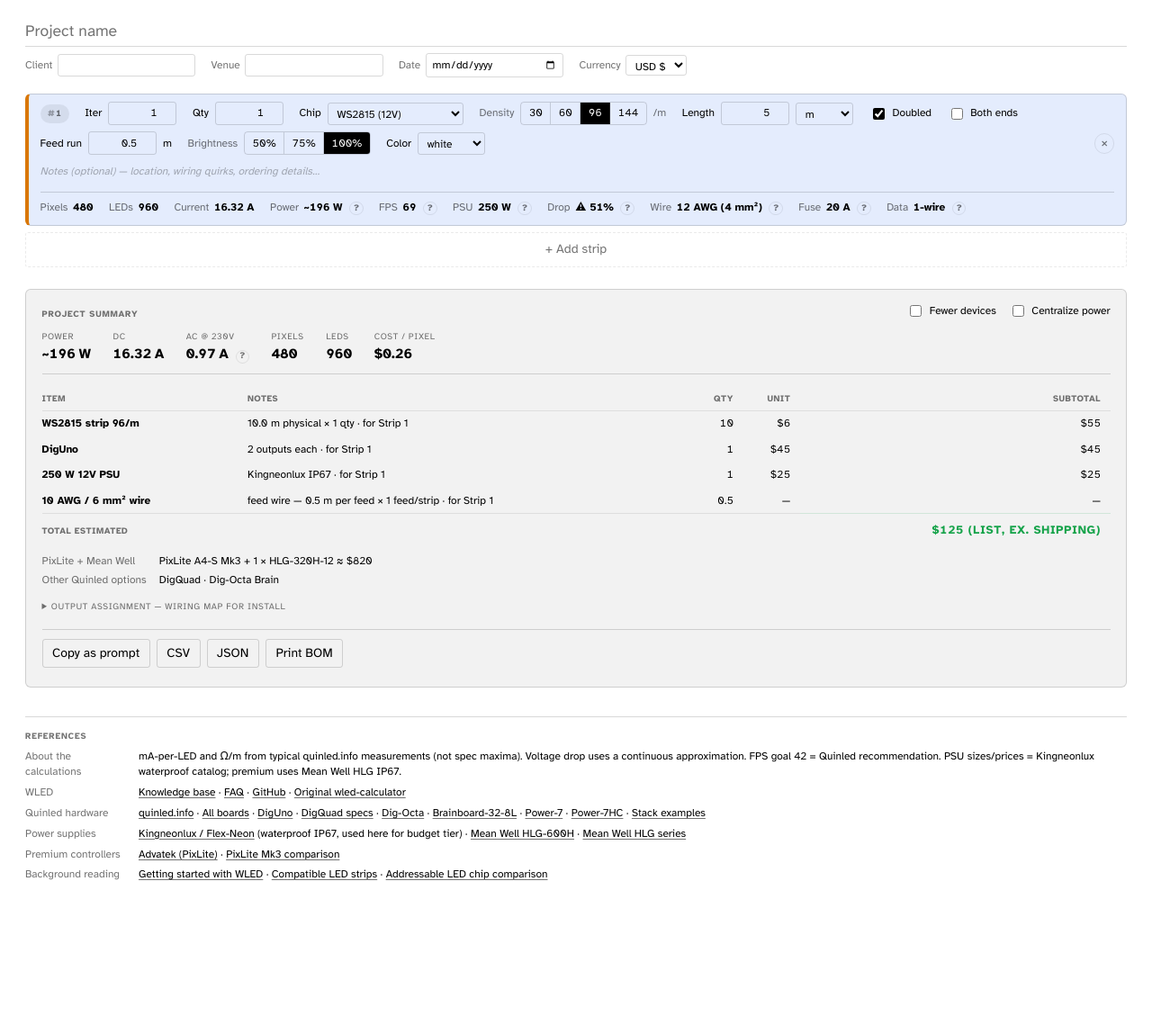
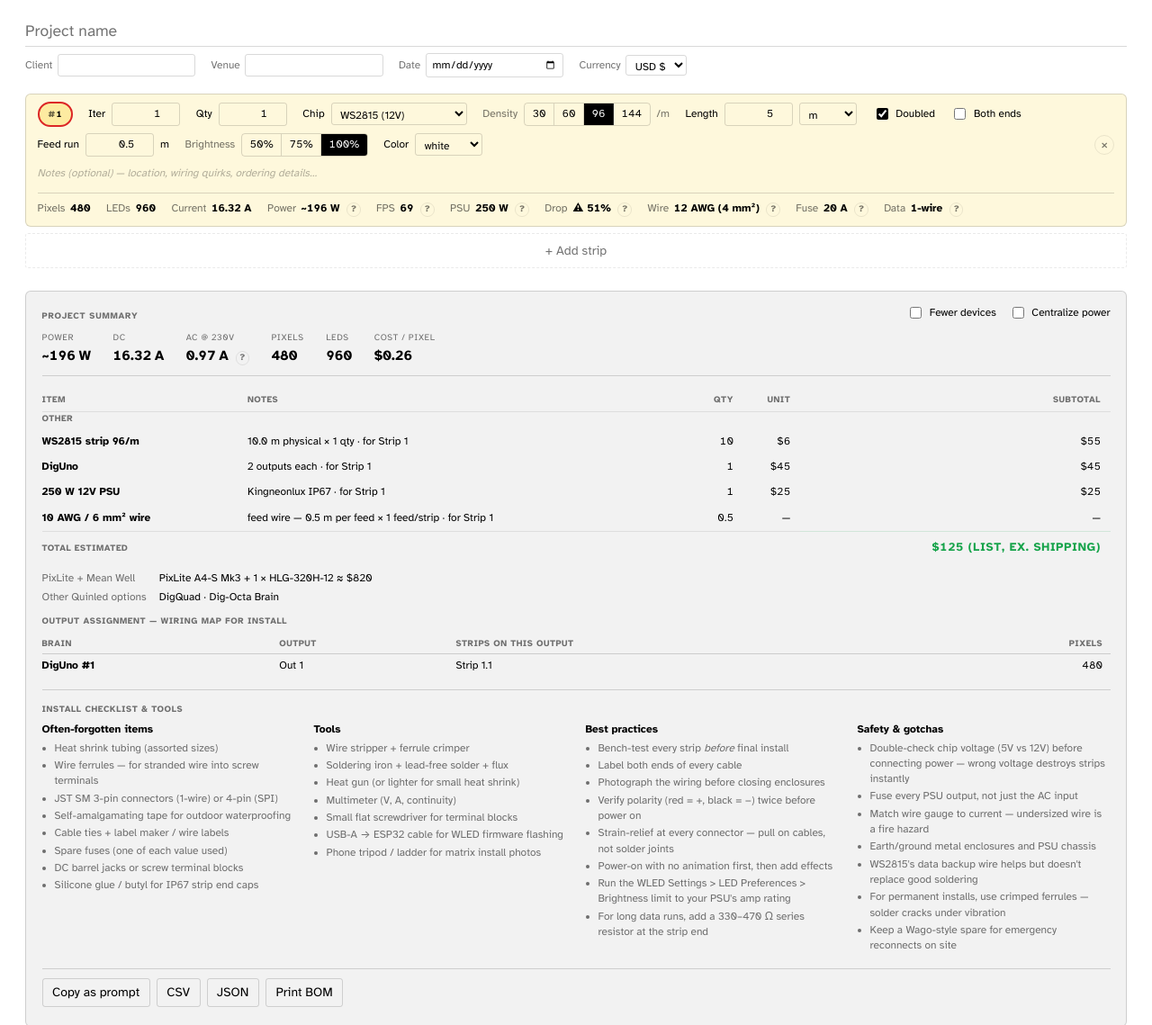
Before and after one commit to svartljus/calculed, a website with bundled scripts: page index.html in a window 1280 px wide. Shown: the top 1139 px of the page at 90% size. Before the commit the page ends 1009 px from the top, so only its background shows below. Built offline with nearby package versions, Linux system fonts and the light colour scheme.

Commit message:
feat: per-card hue palette; status as ring on strip-num badge; BOM grouped by category; output assignment + install checklist always visible; warn → red; no transitions

```diff
--- a/app.js
+++ b/app.js
@@ -310,14 +310,13 @@
   // over capacity, AND FPS isn't critically low.
   card.dataset.status = inj.planned_OK && !awg.balanced.overCapacity && !fpsLow ? 'ok' : 'warn';
 
-  // Voltage class for the subtle background tint
-  card.dataset.voltage = String(chip.voltage);
-
   // Strip number badge — position in stripsList (1-based)
+  // Per-card hue cycles through 8 palette entries by index.
   const allCards = [...stripsList.querySelectorAll('article')];
   const idx = allCards.indexOf(card);
   const numEl = card.querySelector('.strip-num');
   if (numEl) numEl.textContent = idx >= 0 ? String(idx + 1) : '';
+  if (idx >= 0) card.style.setProperty('--strip-hue', `var(--strip-hue-${(idx % 8) + 1})`);
 }
 
 function paintTotals() {
@@ -380,7 +379,8 @@
   }
 
   // Aggregate hardware across all per-card setups, summing identical models.
-  const aggregated = new Map();   // key → { item, notes, qty, unit, subtotal, contrib }
+  // Each item has a category for grouping in the rendered BOM.
+  const aggregated = new Map();   // key → { category, item, notes, qty, unit, subtotal, contrib }
   const addItem = (key, base, qty, contrib) => {
     const existing = aggregated.get(key);
     if (existing) {
@@ -401,6 +401,7 @@
     const physicalM = visibleM * (card.runs || 1);   // doubled = 2× physical strip per visible m
     const totalM = physicalM * (card.quantity || 1) * iter;
     addItem(`strip-${chip.id}-${card.density}`, {
+      category: 'strips',
       item: `${chip.name} strip ${card.density}/m`,
       notes: `${physicalM.toFixed(1)} m physical × ${card.quantity || 1} qty${iter > 1 ? ` × ${iter} iter` : ''}`,
       unit: stripPrice,
@@ -413,6 +414,7 @@
     const cardLabel = `Strip ${cardIdx + 1}${iter > 1 ? ` × ${iter}` : ''}`;
     if (setup.brain) {
       addItem(`brain-${setup.brain.id}`, {
+        category: 'controllers',
         item: setup.brain.name,
         notes: `${setup.brain.outputs} outputs each`,
         unit: setup.brain.priceUSD,
@@ -421,18 +423,21 @@
     const dist = setup.distribution;
     if (dist?.kind === 'paired' && dist.board) {
       addItem(`pb-${dist.board.id}`, {
+        category: 'power',
         item: dist.board.name,
         notes: `paired w/ brain — ${dist.board.amps} A, ${dist.board.ports} ports`,
         unit: dist.board.priceUSD,
       }, dist.count * iter, cardLabel);
     } else if (dist?.kind === 'central' && dist.board) {
       addItem(`pb-${dist.board.id}-pdu`, {
+        category: 'power',
         item: `${dist.board.name} (PDU)`,
         notes: `${dist.board.amps} A, ${dist.board.ports} fused ports`,
         unit: dist.board.priceUSD,
       }, 1 * iter, cardLabel);
     } else if (dist?.kind === 'busbar') {
       addItem('busbar', {
+        category: 'power',
         item: 'DC distribution block',
         notes: 'fused terminal block — splits PSU feed across multiple controllers',
         unit: 10,
@@ -441,6 +446,7 @@
     for (const { size, count } of setup.psuCombo) {
       const unit = priceForPSU(size, setup.voltage);
       addItem(`psu-${setup.voltage}-${size}`, {
+        category: 'psus',
         item: `${size} W ${setup.voltage}V PSU`,
         notes: setup.voltage <= 24 ? 'Kingneonlux IP67' : '',
         unit,
@@ -448,7 +454,6 @@
     }
 
     // Feed wire — by recommended AWG. Per strip in this card, each feed = `feedRunMeters`.
-    // Both-ends adds a second feed.
     if (card.feedRunMeters > 0) {
       const chip = getChip(card.chipId);
       if (chip) {
@@ -459,9 +464,10 @@
         const feedCurrent = inj.current_A / feedsPerStrip;
         const awg = recommendAWG(feedCurrent);
         addItem(`wire-${awg.balanced.awg}`, {
+          category: 'wiring',
           item: `${awg.balanced.awg} AWG / ${awg.balanced.mm2} mm² wire`,
           notes: `feed wire — ${card.feedRunMeters} m per feed × ${feedsPerStrip} feed${feedsPerStrip > 1 ? 's' : ''}/strip`,
-          unit: null,   // wire pricing varies wildly; skip the cost
+          unit: null,
           qtyUnit: 'm',
         }, totalWire_m, cardLabel);
       }
@@ -489,8 +495,33 @@
 
   const fmtUSD = n => formatPrice(n, project.currency);
 
-  // Render rows
-  bomBody.replaceChildren(...rows.map(r => {
+  // Render rows grouped by category, with a section header between groups.
+  const CAT_ORDER = ['strips', 'controllers', 'power', 'psus', 'wiring', 'other'];
+  const CAT_LABEL = {
+    strips: 'LED Strips',
+    controllers: 'Controllers',
+    power: 'Power Distribution',
+    psus: 'Power Supplies',
+    wiring: 'Wiring',
+    other: 'Other',
+  };
+  const sortedRows = [...rows].sort((a, b) => {
+    const ai = CAT_ORDER.indexOf(a.category || 'other');
+    const bi = CAT_ORDER.indexOf(b.category || 'other');
+    return (ai < 0 ? 99 : ai) - (bi < 0 ? 99 : bi);
+  });
+
+  const bomTrs = [];
+  let lastCat = null;
+  for (const r of sortedRows) {
+    const cat = r.category || 'other';
+    if (cat !== lastCat) {
+      const headerTr = document.createElement('tr');
+      headerTr.className = 'section';
+      headerTr.innerHTML = `<th colspan="5">${CAT_LABEL[cat] || cat}</th>`;
+      bomTrs.push(headerTr);
+      lastCat = cat;
+    }
     const tr = document.createElement('tr');
     if (r.muted) tr.classList.add('muted');
     const qtyDisplay = r.qty === '' ? '' :
@@ -506,8 +537,9 @@
       <td class="num">${unitDisplay}</td>
       <td class="num">${r.subtotal === '' ? '' : (r.subtotal != null ? fmtUSD(r.subtotal) : '—')}</td>
     `;
-    return tr;
-  }));
+    bomTrs.push(tr);
+  }
+  bomBody.replaceChildren(...bomTrs);
 
   const grandTotal = rows.reduce((sum, r) => sum + (typeof r.subtotal === 'number' ? r.subtotal : 0), 0);
   $rec('bomTotal').value = grandTotal > 0 ? `${fmtUSD(grandTotal)} (list, ex. shipping)` : '—';
--- a/index.html
+++ b/index.html
@@ -62,13 +62,69 @@
         <dt>Other Quinled options</dt> <dd><output name="recAlts">—</output></dd>
       </dl>
 
-      <details class="output-map">
-        <summary>Output assignment — wiring map for install</summary>
+      <section class="output-map">
+        <h3>Output assignment — wiring map for install</h3>
         <table id="output-table">
           <thead><tr><th>Brain</th><th>Output</th><th>Strips on this output</th><th class="num">Pixels</th></tr></thead>
           <tbody></tbody>
         </table>
-      </details>
+      </section>
+
+      <section class="install-checklist">
+        <h3>Install checklist &amp; tools</h3>
+        <div class="checklist-cols">
+          <div>
+            <h4>Often-forgotten items</h4>
+            <ul>
+              <li>Heat shrink tubing (assorted sizes)</li>
+              <li>Wire ferrules — for stranded wire into screw terminals</li>
+              <li>JST SM 3-pin connectors (1-wire) or 4-pin (SPI)</li>
+              <li>Self-amalgamating tape for outdoor waterproofing</li>
+              <li>Cable ties + label maker / wire labels</li>
+              <li>Spare fuses (one of each value used)</li>
+              <li>DC barrel jacks or screw terminal blocks</li>
+              <li>Silicone glue / butyl for IP67 strip end caps</li>
+            </ul>
+          </div>
+          <div>
+            <h4>Tools</h4>
+            <ul>
+              <li>Wire stripper + ferrule crimper</li>
+              <li>Soldering iron + lead-free solder + flux</li>
+              <li>Heat gun (or lighter for small heat shrink)</li>
+              <li>Multimeter (V, A, continuity)</li>
+              <li>Small flat screwdriver for terminal blocks</li>
+              <li>USB-A → ESP32 cable for WLED firmware flashing</li>
+              <li>Phone tripod / ladder for matrix install photos</li>
+            </ul>
+          </div>
+          <div>
+            <h4>Best practices</h4>
+            <ul>
+              <li>Bench-test every strip <em>before</em> final install</li>
+              <li>Label both ends of every cable</li>
+              <li>Photograph the wiring before closing enclosures</li>
+              <li>Verify polarity (red = +, black = −) twice before power on</li>
+              <li>Strain-relief at every connector — pull on cables, not solder joints</li>
+              <li>Power-on with no animation first, then add effects</li>
+              <li>Run the WLED Settings &gt; LED Preferences &gt; Brightness limit to your PSU's amp rating</li>
+              <li>For long data runs, add a 330–470 Ω series resistor at the strip end</li>
+            </ul>
+          </div>
+          <div>
+            <h4>Safety &amp; gotchas</h4>
+            <ul>
+              <li>Double-check chip voltage (5V vs 12V) before connecting power — wrong voltage destroys strips instantly</li>
+              <li>Fuse every PSU output, not just the AC input</li>
+              <li>Match wire gauge to current — undersized wire is a fire hazard</li>
+              <li>Earth/ground metal enclosures and PSU chassis</li>
+              <li>WS2815's data backup wire helps but doesn't replace good soldering</li>
+              <li>For permanent installs, use crimped ferrules — solder cracks under vibration</li>
+              <li>Keep a Wago-style spare for emergency reconnects on site</li>
+            </ul>
+          </div>
+        </div>
+      </section>
 
       <footer class="rec-actions">
         <button type="button" id="copy-prompt">Copy as prompt</button>
--- a/style.css
+++ b/style.css
@@ -23,12 +23,18 @@
 
   /* Status colors */
   --ok:    #16a34a;
-  --warn:  #d97706;
+  --warn:  #dc2626;
 
-  /* Voltage hues — subtle accent per chip voltage class */
-  --v5:    #f59e0b;   /* 5V — warm amber */
-  --v12:   #2563eb;   /* 12V — cool blue */
-  --v24:   #7c3aed;   /* 24V — violet */
+  /* Per-strip-card hue palette (rotates through this list by card index).
+     Picked for distinguishability and low chroma so backgrounds stay calm. */
+  --strip-hue-1: #fde68a;  /* amber  */
+  --strip-hue-2: #bfdbfe;  /* blue   */
+  --strip-hue-3: #bbf7d0;  /* mint   */
+  --strip-hue-4: #fbcfe8;  /* pink   */
+  --strip-hue-5: #c7d2fe;  /* indigo */
+  --strip-hue-6: #fed7aa;  /* peach  */
+  --strip-hue-7: #d8b4fe;  /* violet */
+  --strip-hue-8: #99f6e4;  /* teal   */
 
   /* Typography */
   --font:     'Atkinson Hyperlegible', system-ui, -apple-system, sans-serif;
@@ -114,6 +120,18 @@
 #bom td { padding: 0.4rem 0.75rem 0.4rem 0; vertical-align: baseline; }
 #bom tbody td:first-child { font-weight: 600; }
 #bom tbody tr.muted td { color: var(--muted); font-weight: 400; font-style: italic; }
+#bom tbody tr.section th {
+  text-align: left;
+  font-weight: 700;
+  color: var(--muted);
+  font-size: var(--fs-mini);
+  text-transform: uppercase;
+  letter-spacing: 0.06em;
+  padding: var(--s-3) 0 var(--s-1) 0;
+  border-top: var(--rule);
+  border-bottom: 0;
+}
+#bom tbody tr.section:first-child th { border-top: 0; padding-top: 0; }
 #bom tfoot td {
   border-top: var(--rule);
   padding-top: 0.6rem;
@@ -139,16 +157,33 @@
 .rec-note { margin: 0.5rem 0 0 0; font-size: var(--fs-small); color: var(--muted); }
 .rec-note:empty { display: none; }
 
-.output-map { margin-top: 0.75rem; font-size: var(--fs-small); }
-.output-map > summary {
-  cursor: pointer;
+.output-map { margin-top: var(--s-3); font-size: var(--fs-small); }
+.output-map h3,
+.install-checklist h3 {
+  margin: 0 0 var(--s-2) 0;
   color: var(--muted);
-  padding: 0.25rem 0;
   font-size: var(--fs-mini);
   text-transform: uppercase;
   letter-spacing: 0.06em;
+  font-weight: 700;
 }
-.output-map[open] > summary { margin-bottom: 0.5rem; }
+
+.install-checklist { margin-top: var(--s-4); padding-top: var(--s-4); border-top: var(--rule); }
+.checklist-cols {
+  display: grid;
+  grid-template-columns: repeat(auto-fit, minmax(16rem, 1fr));
+  gap: var(--s-3) var(--s-6);
+  font-size: var(--fs-small);
+}
+.checklist-cols h4 {
+  margin: 0 0 var(--s-1) 0;
+  font-size: var(--fs-small);
+  font-weight: 700;
+  color: inherit;
+}
+.checklist-cols ul { margin: 0; padding-left: var(--s-4); color: var(--muted); }
+.checklist-cols li { margin-bottom: 0.15rem; }
+.checklist-cols em { font-style: italic; color: inherit; }
 #output-table {
   width: 100%;
   border-collapse: collapse;
@@ -212,27 +247,13 @@
 
 article {
   border: var(--rule);
-  border-left: 4px solid color-mix(in srgb, currentColor 25%, transparent);
-  border-radius: 6px;
-  padding: 0.6rem 0.9rem 0.75rem;
+  border-radius: var(--r-md);
+  padding: 0.6rem 0.9rem var(--s-3);
   display: grid;
-  gap: 0.5rem;
-  background: color-mix(in srgb, currentColor 2%, transparent);
-  transition: border-left-color 0.15s, opacity 0.15s, transform 0.15s;
+  gap: var(--s-2);
+  /* Per-strip background tint — set via --strip-hue inline by JS based on card index. */
+  background: color-mix(in srgb, var(--strip-hue, currentColor) 30%, Canvas);
 }
-
-/* Voltage hue — subtle background tint, scoped to chip's nominal voltage */
-article[data-voltage="5"]  { background: color-mix(in srgb, var(--v5)  10%, transparent); }
-article[data-voltage="12"] { background: color-mix(in srgb, var(--v12) 12%, transparent); }
-article[data-voltage="24"] { background: color-mix(in srgb, var(--v24) 12%, transparent); }
-article[data-voltage="5"]  > .strip-config legend,
-article[data-voltage="12"] > .strip-config legend,
-article[data-voltage="24"] > .strip-config legend { color: var(--muted); }
-article:hover { box-shadow: 0 1px 0 color-mix(in srgb, currentColor 10%, transparent), 0 4px 12px color-mix(in srgb, currentColor 5%, transparent); }
-
-/* Status border overrides voltage tint on the left edge */
-article[data-status="ok"]   { border-left-color: var(--ok); }
-article[data-status="warn"] { border-left-color: var(--warn); }
 
 /* Drag-to-reorder visuals */
 article { cursor: grab; }
@@ -354,22 +375,27 @@
 /* Qty / Iter inputs — narrow */
 input[name="quantity"], input[name="iterations"] { width: 3.5rem; text-align: right; }
 
-/* Strip number badge — leftmost in each strip card */
+/* Strip number badge — leftmost in each strip card.
+   Background uses the card's --strip-hue so the badge matches the card.
+   Border ring colored by status (green = OK, red = warning). */
 .strip-num {
   display: inline-flex;
   align-items: center;
   justify-content: center;
-  min-width: 1.5rem;
-  height: 1.5rem;
+  min-width: 1.7rem;
+  height: 1.7rem;
   padding: 0 0.4rem;
   border-radius: 999px;
-  background: color-mix(in srgb, currentColor 12%, transparent);
-  color: var(--muted);
+  background: color-mix(in srgb, var(--strip-hue, currentColor) 80%, Canvas);
+  color: CanvasText;
   font-size: var(--fs-mini);
   font-weight: 700;
   font-variant-numeric: tabular-nums;
+  border: 2px solid color-mix(in srgb, currentColor 20%, transparent);
 }
 .strip-num::before { content: '#'; opacity: 0.6; margin-right: 0.1rem; }
+article[data-status="ok"]   .strip-num { border-color: var(--ok); }
+article[data-status="warn"] .strip-num { border-color: var(--warn); }
 
 /* Per-strip notes — borderless inline */
 .strip-notes {
@@ -458,7 +484,6 @@
   background: transparent;
   color: inherit;
   cursor: pointer;
-  transition: background 0.1s;
 }
 button:hover:not(:disabled) { background: var(--soft); }
 button:disabled { opacity: 0.45; cursor: not-allowed; }
```
